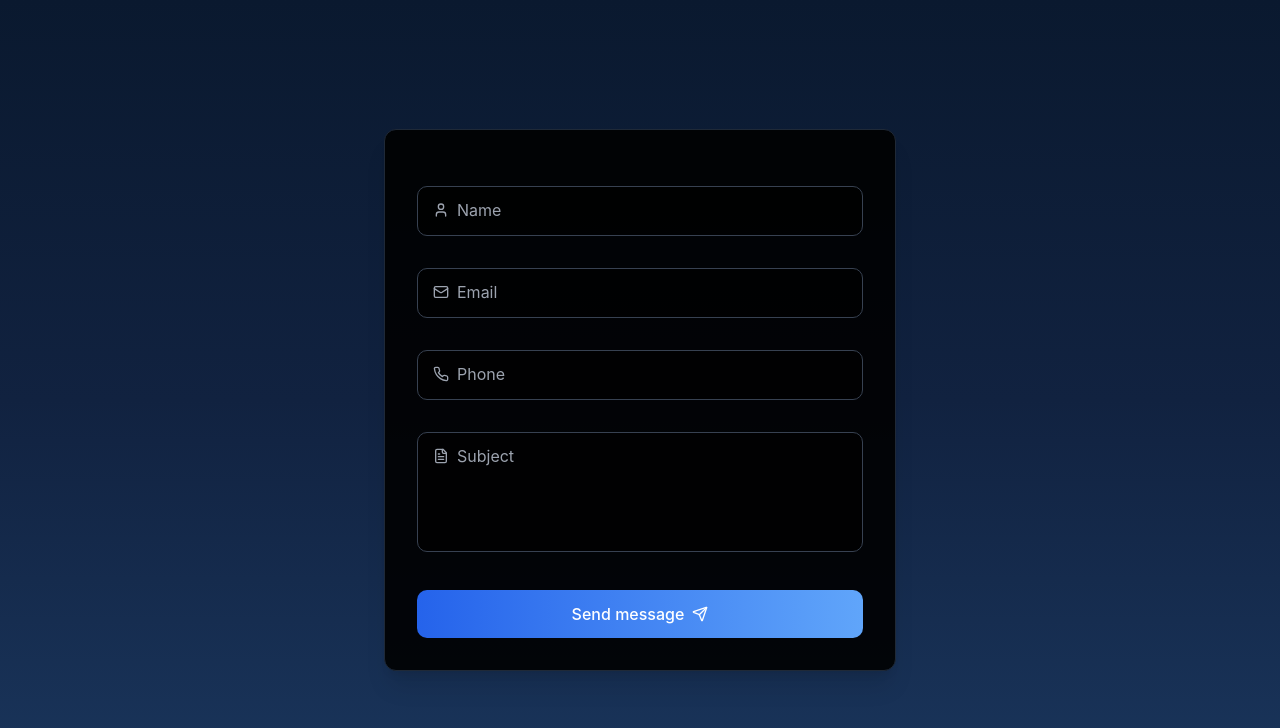
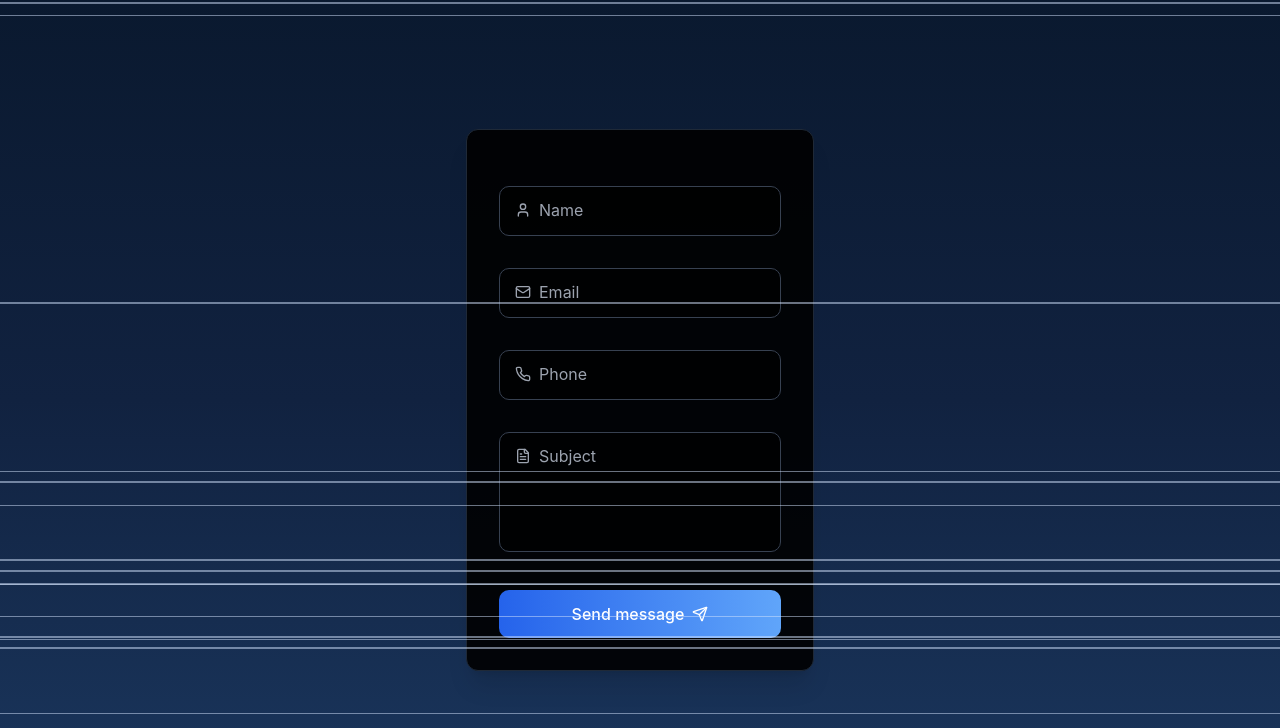
Before and after one commit to arinelson/static-value, a React (Vite) app: page / in a window 1280 px wide. Shown: the top 728 px of the page. Built offline with nearby package versions, Linux system fonts and the light colour scheme.

Commit message:
Add hologram animation
Implement a hologram animation before the contact form appears.

```diff
--- /dev/null
+++ b/src/components/HolographicEffect.tsx
@@ -0,0 +1,26 @@
+
+import React from 'react';
+
+const HolographicEffect: React.FC = () => {
+  return (
+    <div className="holographic-container absolute inset-0 pointer-events-none z-10 overflow-hidden">
+      <div className="holographic-beam"></div>
+      <div className="holographic-lines">
+        {Array.from({ length: 15 }).map((_, i) => (
+          <div
+            key={i}
+            className="holographic-line"
+            style={{
+              top: `${Math.random() * 100}%`,
+              animationDelay: `${Math.random() * 0.5}s`,
+              height: `${Math.random() * 2 + 0.5}px`
+            }}
+          ></div>
+        ))}
+      </div>
+      <div className="holographic-glow"></div>
+    </div>
+  );
+};
+
+export default HolographicEffect;
--- a/src/index.css
+++ b/src/index.css
@@ -80,6 +80,117 @@
   box-shadow: 0 0 20px rgba(100, 255, 218, 0.08);
 }
 
+/* Holographic animation */
+.holographic-container {
+  pointer-events: none;
+  z-index: 10;
+}
+
+.holographic-beam {
+  position: absolute;
+  width: 200%;
+  height: 200%;
+  background: linear-gradient(
+    90deg,
+    transparent 0%,
+    rgba(30, 174, 219, 0.1) 20%,
+    rgba(139, 92, 246, 0.3) 50%,
+    rgba(217, 70, 239, 0.1) 80%,
+    transparent 100%
+  );
+  transform: translateX(-150%) rotate(-45deg);
+  animation: beam-slide 3s cubic-bezier(0.23, 1, 0.32, 1) forwards;
+  filter: blur(5px);
+}
+
+.holographic-lines {
+  position: absolute;
+  inset: 0;
+  overflow: hidden;
+}
+
+.holographic-line {
+  position: absolute;
+  width: 100%;
+  height: 1px;
+  background: rgba(211, 228, 253, 0.5);
+  animation: line-slide 2s ease-out;
+}
+
+.holographic-glow {
+  position: absolute;
+  inset: 0;
+  background: radial-gradient(
+    circle at center,
+    rgba(30, 174, 219, 0.1) 0%,
+    transparent 60%
+  );
+  opacity: 0;
+  animation: glow-fade 3s ease-out forwards;
+}
+
+/* Form reveal animation */
+.form-hidden {
+  opacity: 0;
+  transform: translateX(-100px);
+}
+
+.form-reveal {
+  animation: form-slide-in 2s cubic-bezier(0.19, 1, 0.22, 1) forwards;
+  animation-delay: 1s;
+}
+
+@keyframes beam-slide {
+  0% {
+    transform: translateX(-150%) rotate(-45deg);
+  }
+  60% {
+    transform: translateX(50%) rotate(-45deg);
+  }
+  100% {
+    transform: translateX(50%) rotate(-45deg);
+    opacity: 0;
+  }
+}
+
+@keyframes line-slide {
+  0% {
+    transform: translateX(-100%);
+    opacity: 0.8;
+  }
+  100% {
+    transform: translateX(100%);
+    opacity: 0;
+  }
+}
+
+@keyframes glow-fade {
+  0% {
+    opacity: 0;
+  }
+  50% {
+    opacity: 0.7;
+  }
+  100% {
+    opacity: 0;
+  }
+}
+
+@keyframes form-slide-in {
+  0% {
+    opacity: 0;
+    transform: translateX(-100px);
+  }
+  60% {
+    opacity: 1;
+    transform: translateX(20px);
+  }
+  100% {
+    opacity: 1;
+    transform: translateX(0);
+  }
+}
+
 @keyframes fadeIn {
   from {
     opacity: 0;
--- a/src/pages/Index.tsx
+++ b/src/pages/Index.tsx
@@ -1,14 +1,28 @@
 
-import React, { useEffect } from 'react';
+import React, { useEffect, useState } from 'react';
 import ContactForm from '@/components/ContactForm';
 import ParticleBackground from '@/components/ParticleBackground';
+import HolographicEffect from '@/components/HolographicEffect';
 
 const Index: React.FC = () => {
+  const [showForm, setShowForm] = useState(false);
+  const [animationComplete, setAnimationComplete] = useState(false);
+
   useEffect(() => {
+    // Start the animation sequence
+    setTimeout(() => {
+      setShowForm(true);
+    }, 1000);
+
+    // Mark animation as complete after the total duration
+    setTimeout(() => {
+      setAnimationComplete(true);
+    }, 3000);
+
     // Add staggered fade-in effect to elements
     const elements = document.querySelectorAll('.stagger-fade-in');
     elements.forEach((el, index) => {
-      (el as HTMLElement).style.animationDelay = `${index * 0.1 + 0.2}s`;
+      (el as HTMLElement).style.animationDelay = `${index * 0.1 + 3.2}s`;
     });
   }, []);
 
@@ -17,11 +31,18 @@ const Index: React.FC = () => {
       {/* Particle Background */}
       <ParticleBackground />
 
-      {/* Form Container */}
-      <ContactForm />
+      {/* Holographic Animation */}
+      <HolographicEffect />
+
+      {/* Form Container with Animation */}
+      <div className={`relative ${showForm ? 'form-reveal' : 'form-hidden'}`}>
+        <div className={`pointer-events-${animationComplete ? 'auto' : 'none'}`}>
+          <ContactForm />
+        </div>
+      </div>
 
       {/* Footer */}
-      <div className="absolute bottom-8 text-white/40 text-sm animate-fade-in opacity-0" style={{ animationDelay: '1s' }}>
+      <div className="absolute bottom-8 text-white/40 text-sm animate-fade-in opacity-0" style={{ animationDelay: '3.5s' }}>
         © {new Date().getFullYear()} · Designed with precision
       </div>
     </div>
```
